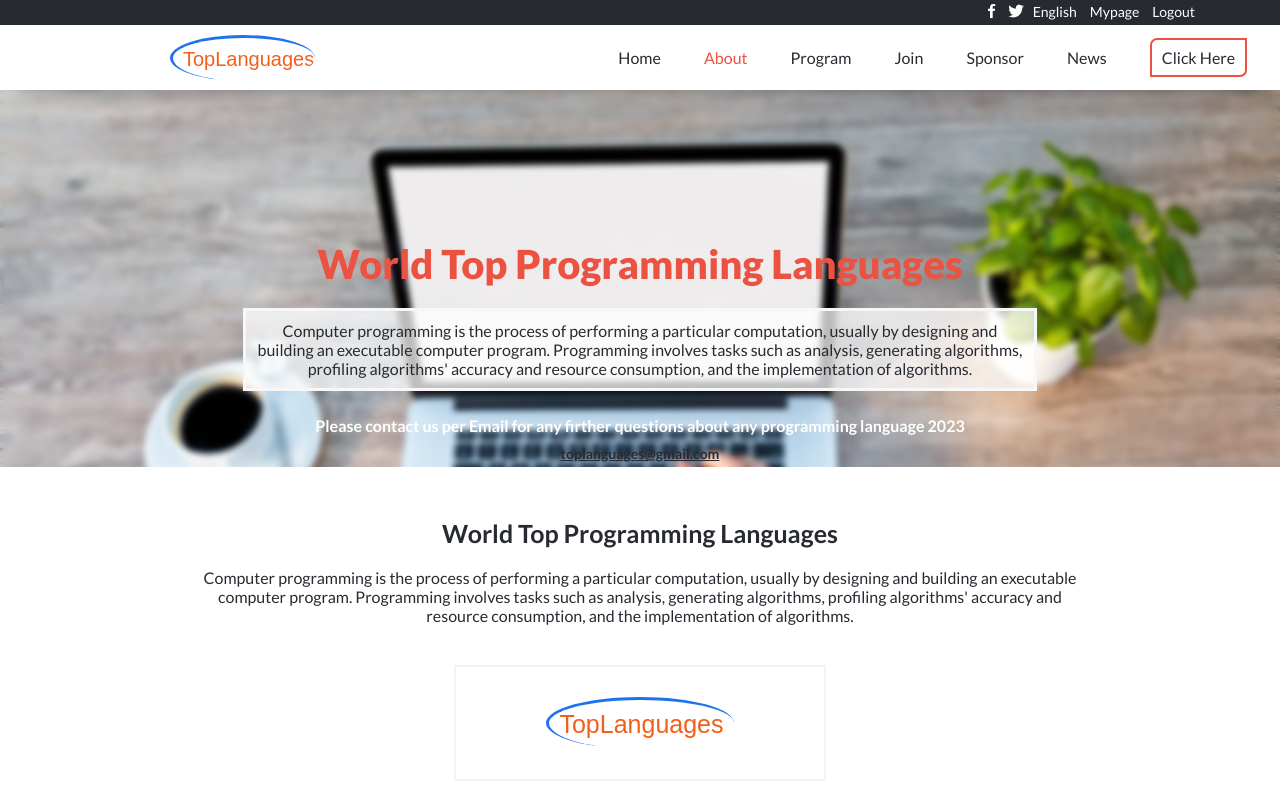
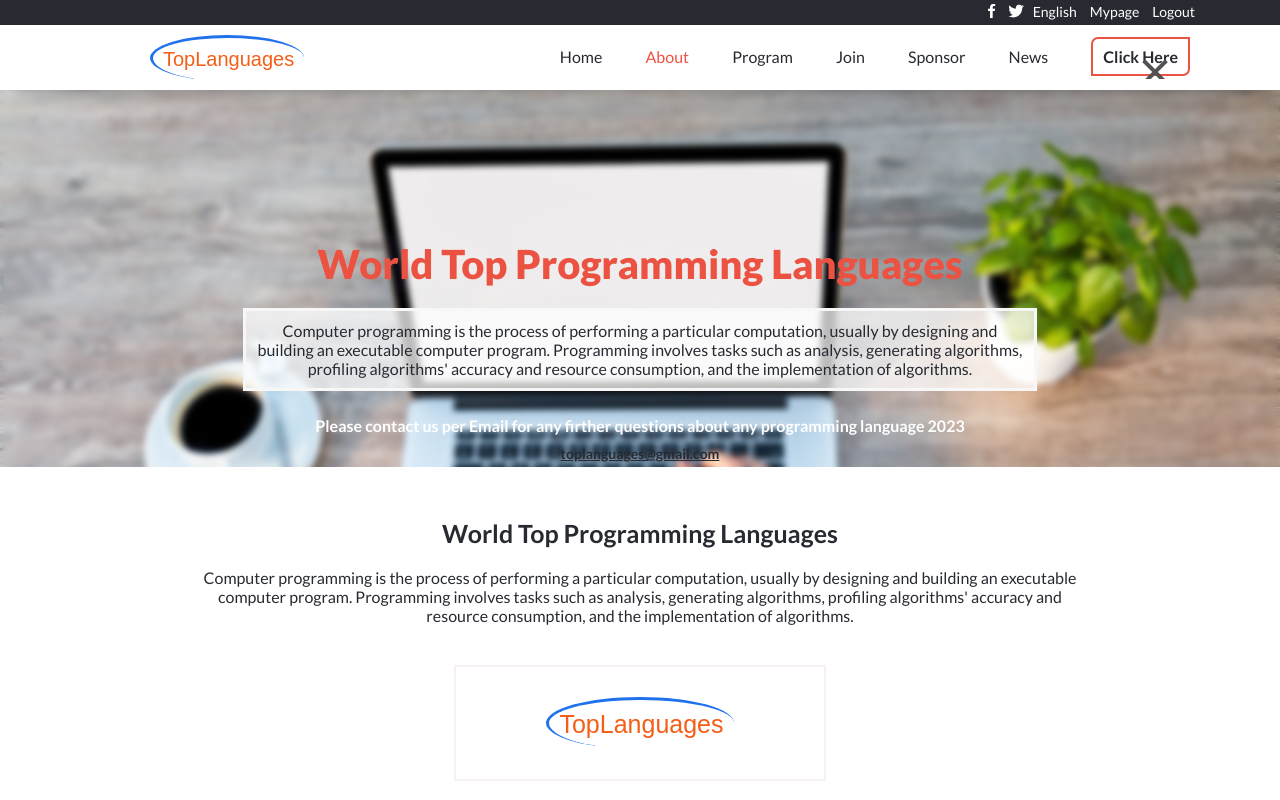
Before and after one commit to Atril33/World_top_languages, a website: page about.html in a window 1280 px wide. Shown: the top 800 px of the page. Drawn offline with Linux system fonts and the light colour scheme; a web font is replaced by a local one.

Commit message:
Update style.css File

```diff
--- a/style.css
+++ b/style.css
@@ -48,24 +48,29 @@ nav {
 
 .bigbar_links {
   display: none;
+}
+
+.bigbar_links1 {
+  display: none;
   position: absolute;
+  top: 0;
+  background: #f55e17;
+  width: 100%;
+  height: 100vh;
   text-align: center;
-  width: 100%;
-  background: #f55e17;
-  top: 0;
-  z-index: 19;
+  z-index: 10;
 }
 
 .myabout a {
   color: #fff;
 }
 
-.crossponding_tab {
+.crossponding_tab1 {
   margin: 30px 0;
   padding: 10px 10px;
 }
 
-.crossponding_tab a {
+.crossponding_tab1 a {
   color: #fff;
   font-size: 25px;
   font-weight: 500;
@@ -399,6 +404,7 @@ footer {
     background: #fff;
     color: #fff;
     align-items: center;
+    justify-content: space-between;
     box-shadow: 2px 13px 19px -13px rgba(0, 0, 0, 0.34);
     -webkit-box-shadow: 2px 13px 19px -13px rgba(0, 0, 0, 0.34);
     -moz-box-shadow: 2px 13px 19px -13px rgba(0, 0, 0, 0.34);
@@ -407,20 +413,21 @@ footer {
   .nav,
   .logo {
     display: block;
-    margin-left: 170px;
+    margin-left: 150px;
   }
 
   .bars {
     display: none;
   }
 
+  .bigbar_links1 {
+    display: none;
+  }
+
   .bigbar_links {
     display: block;
+    margin-right: 70px;
     position: relative;
-    background: transparent;
-    margin-right: -250px;
-    margin-top: 20px;
-    height: 60px;
   }
 
   .crossponding_tab {
@@ -521,3 +528,9 @@ footer {
     width: 40%;
   }
 }
+
+@media screen and (max-width: 1040px) {
+  .homewhite {
+    display: none;
+  }
+}
```
